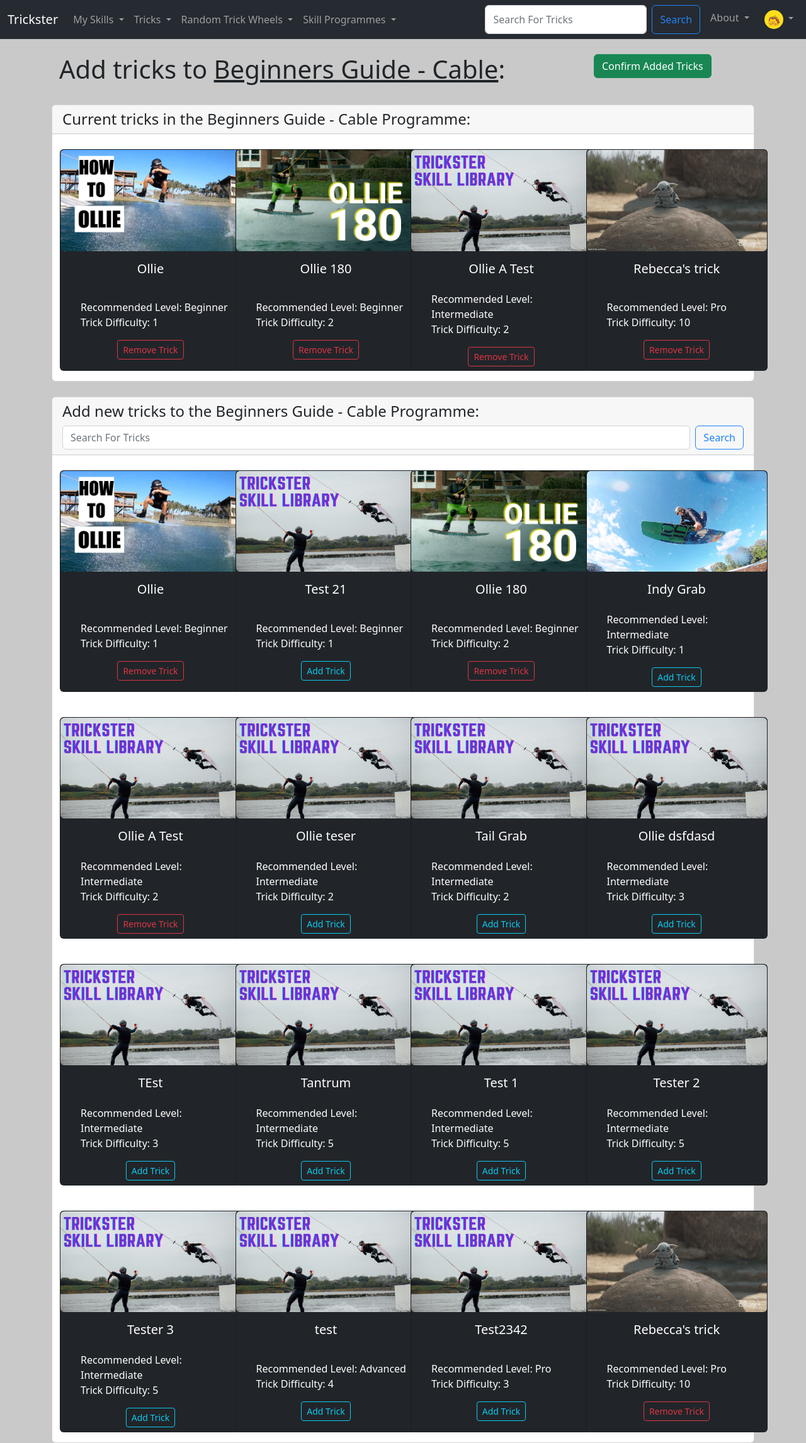
After one commit to KonaHay/Trickster, a Django app: page /add_programme_tricks_list/1 in a window 1280 px wide. The commit adds this page. Shown: the whole page at 63% size. Run offline with Django 4.2, Linux system fonts and the light colour scheme; a user stored in the database is signed in; data comes from the database, SQL or seed files in the repository; some libraries are stand-ins or nearby versions.

Commit message:
18/01 - Added basic Trick Programme Functionality: + Create Tick Programme now available for Admin users. + Add Programme Tricks now available for Admin users. + Trick Programme List now availble for all users.

```diff
--- /dev/null
+++ b/TricksterMain/templates/components/add_programme_tricks_button.html
@@ -0,0 +1,15 @@
+{% if user.is_authenticated %}
+  <div class="card-body-dark text-center gap-3" style="height: 3rem">
+    {% if trick in ProgrammeTricks %}
+      <form action="{% url 'remove-programme-tricks-button' Programme.ProgrammeID %}" method="POST">
+        {%  csrf_token %}
+        <button type="submit", name="trick_id", value="{{trick.TrickID}}", class="btn btn-outline-danger btn-sm">Remove Trick</button>
+      </form>
+    {% else %}
+      <form action="{% url 'add-programme-tricks-button' Programme.ProgrammeID %}" method="POST">
+        {%  csrf_token %}
+        <button type="submit", name="trick_id", value="{{trick.TrickID}}", class="btn btn-outline-info btn-sm">Add Trick</button>
+      </form>
+    {% endif %}
+  </div>
+{% endif %}
--- a/TricksterMain/templates/components/navbar.html
+++ b/TricksterMain/templates/components/navbar.html
@@ -60,7 +60,7 @@
             Skill Programmes
           </a>
           <ul class="dropdown-menu dropdown-menu-dark" aria-labelledby="tricksDropdown">
-            <li><a class="dropdown-item disabled" href="">Programme List</a></li>
+            <li><a class="dropdown-item" href="{%url 'programme-list'%}">Programme List</a></li>
             <li><a class="dropdown-item disabled" href="">Beginners Guide</a></li>
             <li><a class="dropdown-item disabled" href="">Obstical Starter Kit</a></li>
             <li><a class="dropdown-item disabled" href="">Mastering Spin Tricks</a></li>
@@ -118,9 +118,8 @@
             {% if request.user.is_superuser %}
               <li><hr class="dropdown-divider"></li>
               <li><a class="dropdown-item" href="{%url 'add-trick'%}">Add Trick</a></li>
-              <li>
-                <a class="dropdown-item" href="{%url 'admin-db'%}">Admin Panel</a>
-              </li>
+              <li><a class="dropdown-item" href="{%url 'add-programme'%}">Add Trick Programme</a></li>
+              <li><a class="dropdown-item" href="{%url 'admin-db'%}">Admin Panel</a></li>
             {% endif %}
             <!-- ================== -->
             <li><hr class="dropdown-divider"></li>
--- /dev/null
+++ b/TricksterMain/templates/main/add_programme_tricks.html
@@ -0,0 +1,129 @@
+{% extends 'main/base.html' %}
+{% load static %}
+
+{% block content  %}
+
+  <!--Programme Title and Current Tricks-->
+  <div class="container-md">
+    <div class="row">
+      <div class="col-md-9">
+        <h1 class="display-6"><strong>Add tricks to <u>{{ Programme }}</u>: </strong></h1>
+      </div>
+      <div class="col-md-3">
+        <div class="container align-end">
+          <a class="btn btn-success" href="{%url 'programme-list'%}">Confirm Added Tricks</a>
+        </div>
+      </div>
+    </div>
+  </div>
+  </br>
+  <div class="card ">
+    <h4 class="card-header">Current tricks in the {{ Programme }} Programme:</h4>
+    </br>
+    <!-- I want to put this section into a carosel to cycle through the current tricks eventually. -->
+    <div class="container-md">
+      <div class="row row-cols-1 row-cols-sm-2 row-cols-md-3 row-cols-xl-4 g-4">
+        {% for trick in Programme_Tricks %}
+          <div class="col-sm">
+            <div class="card text-bg-dark mb-3" style="width: 18rem; height: 22rem;">
+              {% if trick.TrickImg %}
+                <img src="{{ trick.TrickImg.url }}" class="img-fluid rounded" alt="trick cover image">
+              {% else %}
+                <img src="{% static 'trickster/images/TrickListDefault.png' %}" class="img-fluid rounded" alt="default trick cover image">
+              {% endif %}
+              <div class="card-body">
+                <h5 class="card-title text-center">
+                  {{ trick }}
+                </h5>
+              </div>
+              <ul class="list-group-dark list-group-flush">
+                <li class="list-group-item">Recommended Level: {{ trick.TrickRecLevel }}</li>
+                <li class="list-group-item">Trick Difficulty: {{ trick.TrickDifficulty }}</li>
+              </ul>
+              <div class="card-body-dark text-center gap-3" style="height: 3rem">
+                <!-- Add/Remove Trick Button -->
+                {% include 'components/add_programme_tricks_button.html' with ProgrammeTricks=Programme.ProgrammeTricks.all user=user trick=trick %}
+              </div>
+            </div>
+          </div>
+        {% endfor %}
+      </div>
+    </div>
+  </div>
+  </br>
+  <div class="card ">
+    <div class="card-header">
+      <h4>Add new tricks to the {{ Programme }} Programme:</h4>
+      <!-- Search Bar -->
+      <form class="d-flex" method="POST" >
+        {% csrf_token %}
+        <input class="form-control me-2 input-sm" type="search" placeholder="Search For Tricks" aria-label="Search" name="trick_searched">
+        <button class="btn btn-outline-primary" type="submit">Search</button>
+      </form>
+    </div>
+    </br>
+
+    {% if trick_searched %}
+      <div class="container-md">
+        <div class="row row-cols-1 row-cols-sm-2 row-cols-md-3 row-cols-xl-4 g-4">
+          {% for trick in searched_tricks %}
+            <div class="col-sm">
+              <div class="card text-bg-dark mb-3" style="width: 18rem; height: 22rem;">
+                {% if trick.TrickImg %}
+                  <img src="{{ trick.TrickImg.url }}" class="img-fluid rounded" alt="trick cover image">
+                {% else %}
+                  <img src="{% static 'trickster/images/TrickListDefault.png' %}" class="img-fluid rounded" alt="default trick cover image">
+                {% endif %}
+                <div class="card-body">
+                  <h5 class="card-title text-center">
+                    {{ trick }}
+                  </h5>
+                </div>
+                <ul class="list-group-dark list-group-flush">
+                  <li class="list-group-item">Recommended Level: {{ trick.TrickRecLevel }}</li>
+                  <li class="list-group-item">Trick Difficulty: {{ trick.TrickDifficulty }}</li>
+                </ul>
+                <div class="card-body-dark text-center gap-3" style="height: 3rem">
+                  <!-- Add/Remove Trick Button -->
+                  {% include 'components/add_programme_tricks_button.html' with ProgrammeTricks=Programme.ProgrammeTricks.all user=user trick=trick %}
+                </div>
+              </div>
+            </div>
+          {% endfor %}
+        </div>
+      </div>
+
+    {% else %}
+      <!-- If No Trick Searched show this -->
+      <div class="container-md">
+        <div class="row row-cols-1 row-cols-sm-2 row-cols-md-3 row-cols-xl-4 g-4">
+          {% for trick in all_tricks %}
+            <div class="col-sm">
+              <div class="card text-bg-dark mb-3" style="width: 18rem; height: 22rem;">
+                {% if trick.TrickImg %}
+                  <img src="{{ trick.TrickImg.url }}" class="img-fluid rounded" alt="trick cover image">
+                {% else %}
+                  <img src="{% static 'trickster/images/TrickListDefault.png' %}" class="img-fluid rounded" alt="default trick cover image">
+                {% endif %}
+                <div class="card-body">
+                  <h5 class="card-title text-center">
+                    {{ trick }}
+                  </h5>
+                </div>
+                <ul class="list-group-dark list-group-flush">
+                  <li class="list-group-item">Recommended Level: {{ trick.TrickRecLevel }}</li>
+                  <li class="list-group-item">Trick Difficulty: {{ trick.TrickDifficulty }}</li>
+                </ul>
+                <div class="card-body-dark text-center gap-3" style="height: 3rem">
+                  <!-- Add/Remove Trick Button -->
+                  {% include 'components/add_programme_tricks_button.html' with ProgrammeTricks=Programme.ProgrammeTricks.all user=user trick=trick %}
+                </div>
+              </div>
+            </div>
+          {% endfor %}
+        </div>
+      </div>
+    {% endif %}
+  </div>
+
+{% endblock %}
--- a/TricksterMain/urls.py
+++ b/TricksterMain/urls.py
@@ -17,5 +17,15 @@ urlpatterns = [
     path('unsave_trick/<int:pk>', views.unsave_trick, name='unsave-trick'),
     path('random_trick', views.random_trick, name='random-trick'),
     path('random_trick_skill_based/<int:pk>', views.random_trick_skill_based, name='random-trick-skill-based'),
+
+    #Skill Programme URL's
+    path('add_programme', views.add_programme, name='add-programme'),
+    path('add_programme_success/<programme_id>', views.add_programme_success, name='add-programme-success'),
+    path('add_programme_tricks_list/<programme_id>', views.add_programme_tricks_list, name='add-programme-tricks-list'),
+    path('add_programme_tricks_button/<programme_id>', views.add_programme_tricks_button, name='add-programme-tricks-button'),
+    path('remove_programme_tricks_button/<programme_id>', views.remove_programme_tricks_button, name='remove-programme-tricks-button'),
+    path('programme_list', views.programme_list, name="programme-list"),
+
+    #Admin URL's
     path('admin_db', views.admin_db, name='admin-db'),
 ]
--- a/TricksterMain/views.py
+++ b/TricksterMain/views.py
@@ -10,7 +10,7 @@ from django.core.paginator import Paginator
 from random import shuffle
 
 from .models import Trick, SkillLevel, Trick_Programme
-from .forms import TrickForm
+from .forms import TrickForm, AddProgrammeForm
 from Users.models import Trickster_User, User_Profile
 
 
@@ -185,7 +185,7 @@ def add_trick(request):
       if 'submitted' in request.GET:
         submitted = True
         messages.success(request, ("Trick Added Successfuly!"))
-    return render(request, 'main/add_trick.html', {'form' : form, 'submitted':submitted})
+    return render(request, 'main/add_trick.html', {'form':form, 'submitted':submitted})
 
 # ======================================================================================================================================
 
@@ -226,6 +226,98 @@ def delete_trick(request, trick_id):
 
 # ======================================================================================================================================
 
+@permission_required('trick.add_programme', login_url='home')
+def add_programme(request):
+    submitted = False
+    if request.method == "POST":
+      form = AddProgrammeForm(request.POST, request.FILES)
+      if form.is_valid():
+        new_programme = form.save()
+        #need to pass the ProgrammeID after its been created.
+        programme = new_programme
+        return HttpResponseRedirect('/add_programme_success/%d'%programme.ProgrammeID)
+    else:
+      form = AddProgrammeForm
+      if 'submitted' in request.GET:
+        submitted = True
+        messages.success(request, ("Trick Programme Added Successfully!"))
+    return render(request, 'main/add_programme.html', {'form':form, 'submitted':submitted})
+
+
+def add_programme_success(request, programme_id):
+  Programme = Trick_Programme.objects.get(pk=programme_id)
+
+  return render(request, 'main/add_programme_success.html', {'Programme':Programme})
+
+# ======================================================================================================================================
+
+@permission_required('trick.add_programme', login_url='home')
+def add_programme_tricks_list(request, programme_id):
+
+  all_tricks = Trick.objects.all().order_by('TrickRecLevel', 'TrickDifficulty', 'TrickName')
+
+  Programme = Trick_Programme.objects.get(pk=programme_id)
+  Programme_Tricks = Programme.ProgrammeTricks.order_by('TrickRecLevel', 'TrickDifficulty', 'TrickName')
+
+  #Search Trick Function
+  if request.method == "POST":
+    trick_searched = request.POST['trick_searched']
+    searched_tricks =  Trick.objects.filter(TrickName__contains=trick_searched).order_by('TrickRecLevel', 'TrickDifficulty', 'TrickName')
+
+    return render(request, 'main/add_programme_tricks.html', {
+      'Programme':Programme,
+      'Programme_Tricks':Programme_Tricks,
+      'all_tricks':all_tricks,
+      'trick_searched':trick_searched,
+      'searched_tricks':searched_tricks
+      })
+  else:
+    return render(request, 'main/add_programme_tricks.html', {
+    'Programme':Programme,
+    'Programme_Tricks':Programme_Tricks,
+    'all_tricks':all_tricks,
+    })
+
+# ======================================================================================================================================
+
+def add_programme_tricks_button(request, programme_id):
+  #Saved Trick Function - Alter
+  programme = Trick_Programme.objects.get(ProgrammeID=programme_id)
+  trick = get_object_or_404(Trick, TrickID=request.POST.get("trick_id"))
+  programme.ProgrammeTricks.add(trick)
+
+  messages.info(request, (trick.TrickName + " Has Been Added To The " + programme.ProgrammeName + " Programme!"))
+  return HttpResponseRedirect('/add_programme_tricks_list/%d'%programme.ProgrammeID)
+
+# ======================================================================================================================================
+
+def remove_programme_tricks_button(request, programme_id):
+  programme = Trick_Programme.objects.get(ProgrammeID=programme_id)
+  trick = get_object_or_404(Trick, TrickID=request.POST.get("trick_id"))
+
+  if programme.ProgrammeTricks.filter(TrickID=trick.TrickID).exists():
+    programme.ProgrammeTricks.remove(trick)
+
+  messages.error(request, (trick.TrickName + " Has Been Removed From The " + programme.ProgrammeName + " Programme!"))
+  return HttpResponseRedirect('/add_programme_tricks_list/%d'%programme.ProgrammeID)
+
+# ======================================================================================================================================
+
+def programme_list(request):
+
+  all_programmes = Trick_Programme.objects.all().order_by('ProgrammeRecLevel', 'ProgrammeDifficulty', 'ProgrammeName')
+  programme_count = all_programmes.count()
+
+  #Pagination setup
+  p = Paginator(all_programmes, 6)
+  page = request.GET.get('page')
+  programmes = p.get_page(page)
+  num_pages = "T" * programmes.paginator.num_pages
+
+  return render(request, 'main/programme_list.html', {'programmes': programmes, "num_pages":num_pages, "programme_count":programme_count})
+
+# ======================================================================================================================================
+
 @login_required(login_url='/login')
 def admin_db(request):
   # An Extra Level Security for the Admin Panel
```
Also changed, not shown: TricksterMain/admin.py (+8 -2 lines), TricksterMain/forms.py (+22 -1 lines), TricksterMain/templates/main/add_programme.html (added, +16 -0 lines), TricksterMain/templates/main/add_programme_success.html (added, +13 -0 lines), TricksterMain/templates/main/programme_list.html (added, +118 -0 lines), Users/migrations/0006_alter_user_profile_currentlylearningprogrammes_and_more.py (added), db.sqlite3, media/images/29ryho.jpg (added), media/images/beginners-guide-to-wakeboarding.png (added), media/images/profile/25-bananya-emo.png (added), media/images/profile/Taco_pe68wzj.gif (added).
